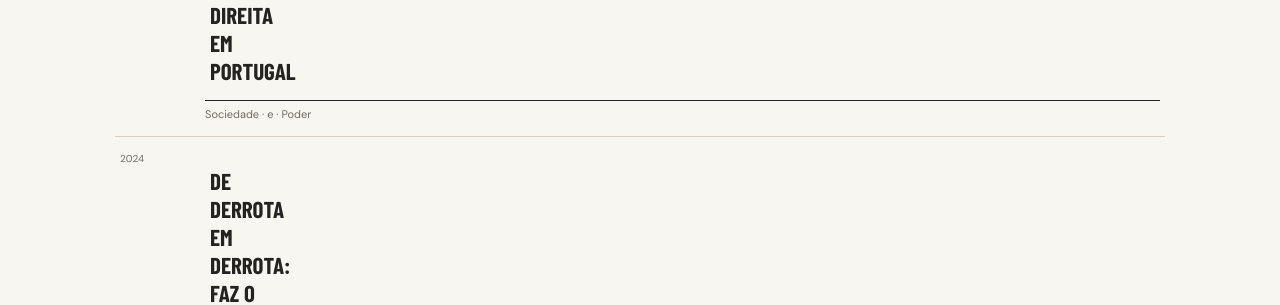
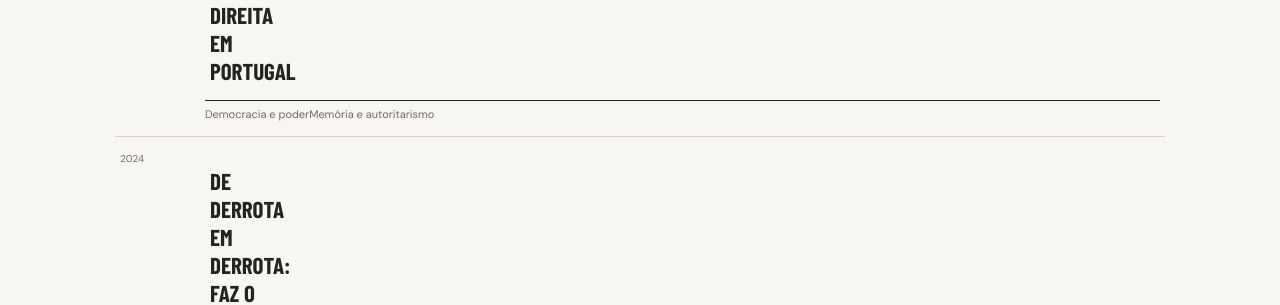
Before and after one commit to gmonteiropolli-design/Margens-da-Polis, a Jekyll site: the page built from indice-tematico/index.html, in a window 1280 px wide and 900 px high, scrolled down 3705 px. Shown: the part 153-458 px from the top of the window. Built offline with Jekyll 4.4.1, drawn with Linux system fonts in a browser that asks for light colours; some web fonts are replaced.

```diff
--- a/_posts/2026-11-09-a-previsivel-ascensao-da-extrema-direita-em-portugal.md
+++ b/_posts/2026-11-09-a-previsivel-ascensao-da-extrema-direita-em-portugal.md
@@ -2,6 +2,10 @@
 title: A previsível ascensão da extrema direita em Portugal
 date: 2024-03-16
 categories: Sociedade e Poder
+temas:
+  - "Democracia e poder"
+  - "Memória e autoritarismo"
+
 author: Giulia Polli
 description: O PSD elege o primeiro ministro e o Chega triplica suas cadeiras no
   Parlamento. Resultado de uma união entre austeridade, despolitização e um
```
